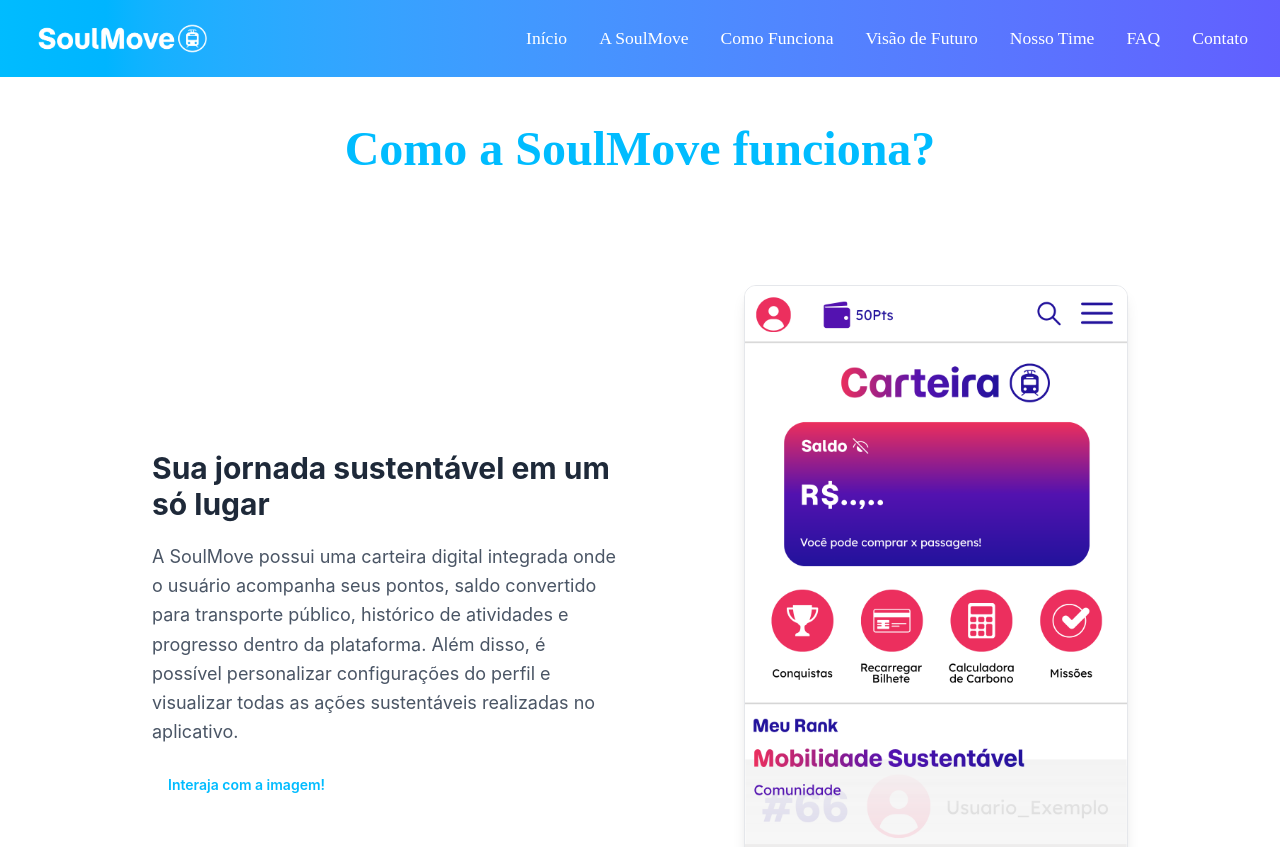
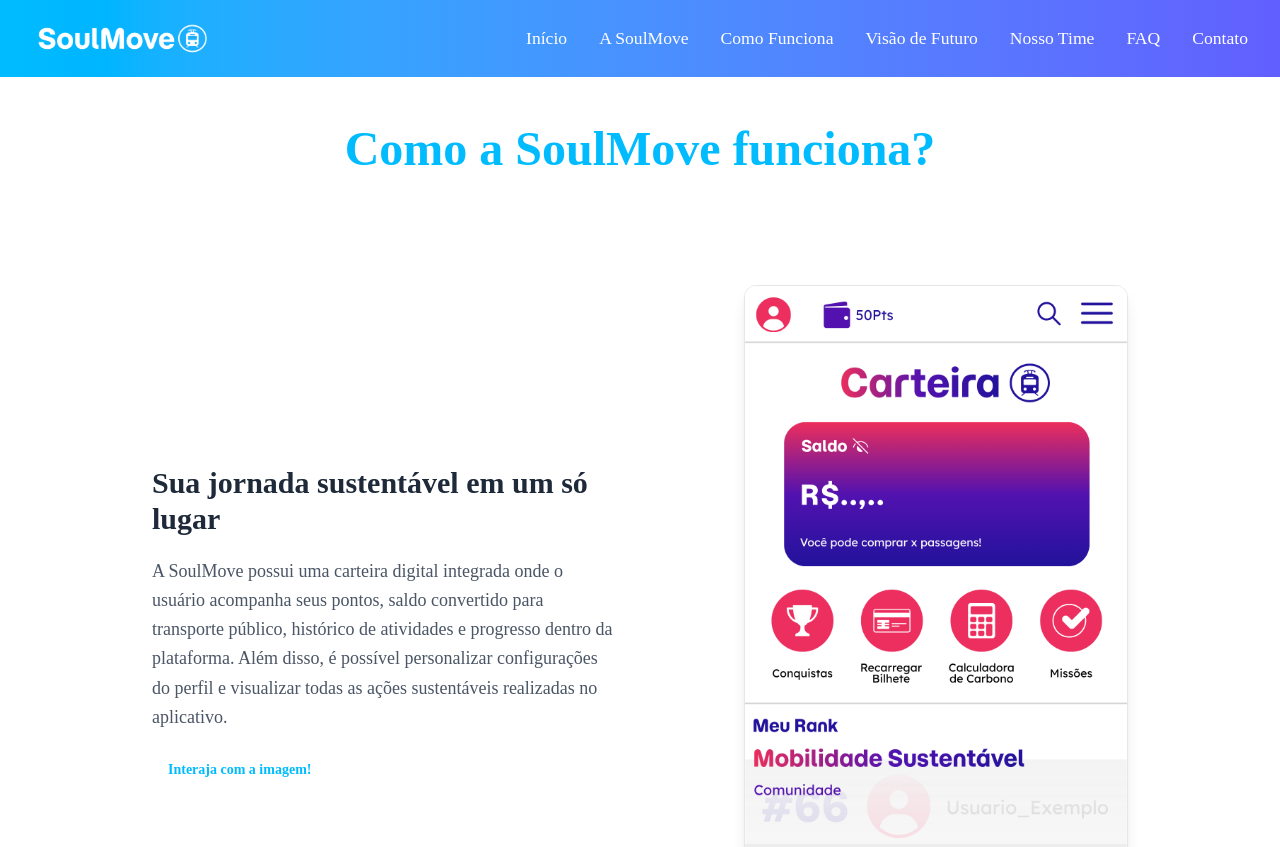
Before and after one commit to paulo-henrique253/soulmove-front-3, a React (Vite) app: page /funcionalidades in a window 1280 px wide. Shown: the top 847 px of the page. Built offline with nearby package versions, Linux system fonts and the light colour scheme.

Commit message:
fix: fonte das funcionalidades

```diff
--- a/src/components/CardFuncionalidade.tsx
+++ b/src/components/CardFuncionalidade.tsx
@@ -16,15 +16,15 @@ function CardFuncionalidade( { inverterOrdem = false, titulo, descricao, imagemP
     return (
             <section className={`flex flex-col ${inverterOrdem ? "md:flex-row-reverse" : "md:flex-row"} items-center justify-between gap-12 py-12 border-b border-gray-100 last:border-0`}>
                 <div className="flex-1 space-y-5">
-                    <h2 className="text-3xl font-bold text-gray-800">
+                    <h2 className="font-['Momo_Trust_Display'] text-3xl font-bold text-gray-800">
                         {titulo}
                     </h2>
 
-                    <p className="text-lg text-gray-600 leading-relaxed">
+                    <p className="font-['Lexend_Deca'] text-lg text-gray-600 leading-relaxed">
                         {descricao}
                     </p>
 
-                    <p className="inline-block px-4 py-2 text-sky-400 font-semibold text-sm">
+                    <p className="font-['Lexend_Deca'] inline-block px-4 py-2 text-sky-400 font-semibold text-sm">
                         Interaja com a imagem!
                     </p>
                 </div>
```
